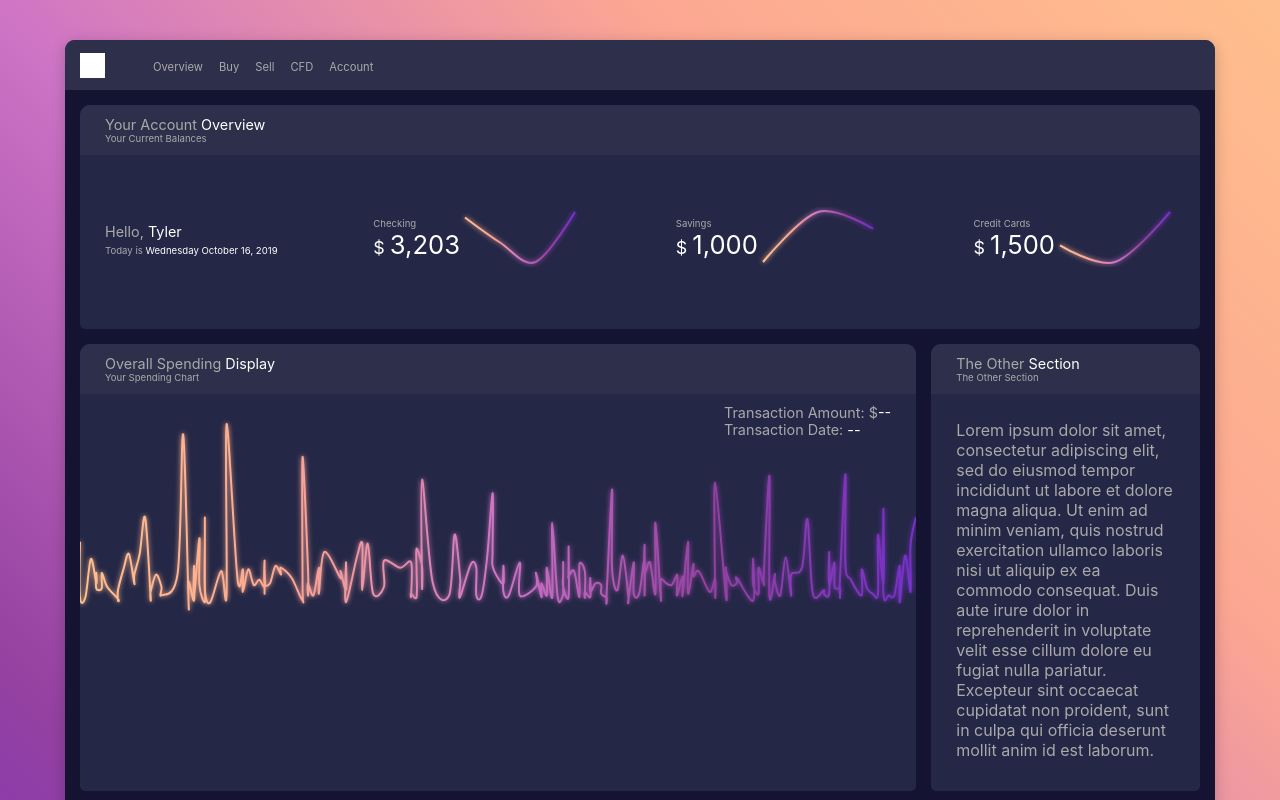
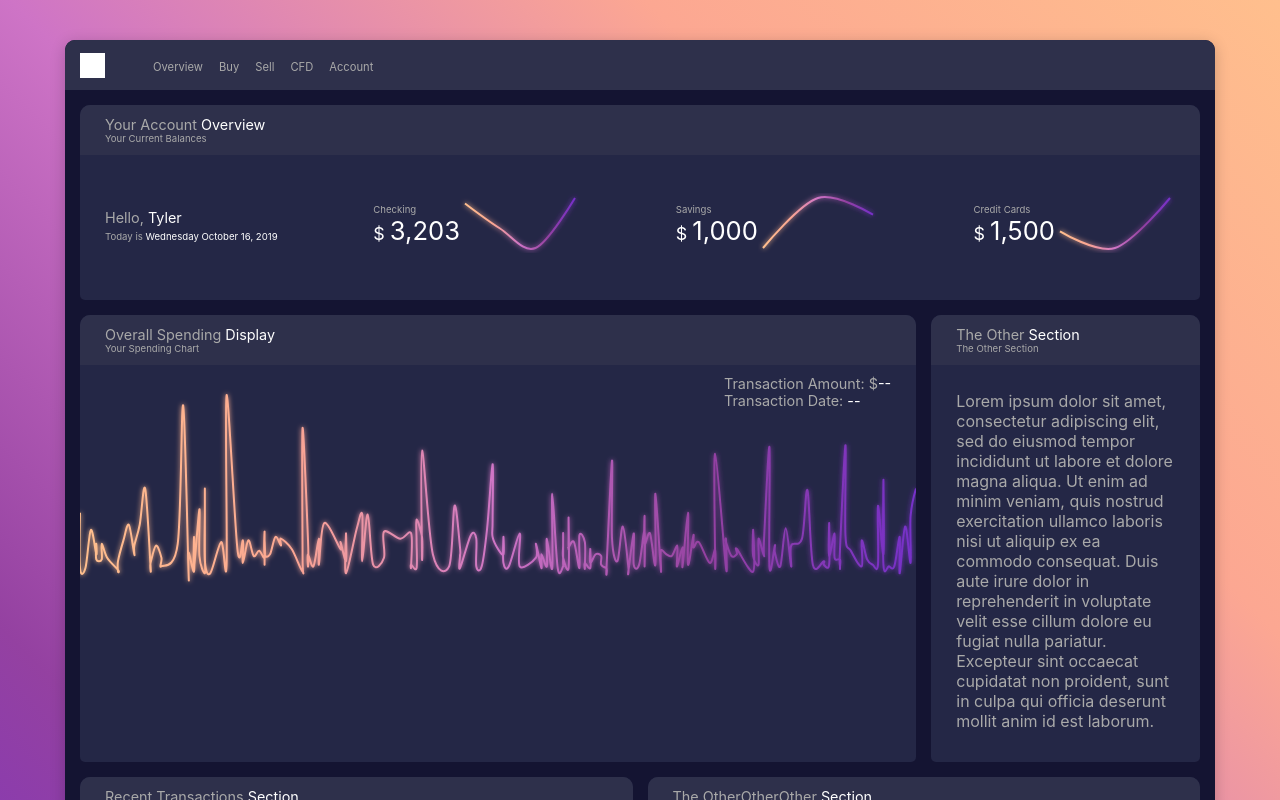
Before and after one commit to tywi6665/M3, a React (Create React App) app: page / in a window 1280 px wide. Shown: the top 800 px of the page. Built offline with nearby package versions, Linux system fonts and the light colour scheme.

Commit message:
fixed sizing issue

```diff
--- a/src/App.scss
+++ b/src/App.scss
@@ -20,7 +20,7 @@ $font-size: 0.9em;
         position: relative;
         display: grid;
         grid-template-columns: 1fr;
-        grid-template-rows: repeat(5, 1fr);
+        grid-template-rows: repeat(5, auto);
         grid-column-gap: 0px;
         grid-row-gap: 15px;
         box-shadow: 0px 3px 15px rgba(0,0,0,0.2);
@@ -92,6 +92,7 @@ $font-size: 0.9em;
             }
 
             .account-container {
+                height: 120px;
                 display: flex;
                 align-items: center;
 
@@ -259,7 +260,7 @@ $font-size: 0.9em;
         .master-container {
             display: grid;
             grid-template-columns: repeat(2, 1fr);
-            grid-template-rows: 0.5fr repeat(3, 1fr);
+            grid-template-rows: 0.5fr 1.4fr repeat(2, auto);
             grid-column-gap: 15px;
             grid-row-gap: 15px;
 
@@ -282,7 +283,7 @@ $font-size: 0.9em;
         .master-container {
             display: grid;
             grid-template-columns: repeat(4, 1fr);;
-            grid-template-rows: 0.5fr repeat(2, 1fr);
+            grid-template-rows: auto auto auto;
             grid-column-gap: 15px;
             grid-row-gap: 15px;
 
--- a/src/Visualizations/SpendingChart.js
+++ b/src/Visualizations/SpendingChart.js
@@ -31,7 +31,7 @@ const LineChart = ({ width }) => {
         setSpending(array.sort((a, b) => (a.date > b.date) ? 1 : -1));
     }, [rawSpending]);
 
-    const svgHeight = 100,
+    const svgHeight = 230,
         svgWidth = width,
         margin = { top: 20, right: 15, bottom: 20, left: 15 };
 
@@ -106,7 +106,7 @@ const LineChart = ({ width }) => {
 
     return (
         <>
-            <svg height={`${svgHeight}%`} width={svgWidth}>
+            <svg height={svgHeight} width={svgWidth}>
                 <defs>
                     <filter id="glow">
                         <feGaussianBlur className="blur" stdDeviation="4.5" result="coloredBlur"></feGaussianBlur>
@@ -130,7 +130,7 @@ const LineChart = ({ width }) => {
                     <line className="y"></line>
                     {/* <text></text> */}
                 </g>
-                <rect height={`${svgHeight}%`} width={svgWidth} fill="none" pointerEvents="all"></rect>
+                <rect height={svgHeight} width={svgWidth} fill="none" pointerEvents="all"></rect>
             </svg>
             <div className="hover-data">
                 <p>Transaction Amount: $<span>{`${hoverAmount}`}</span></p>
```
